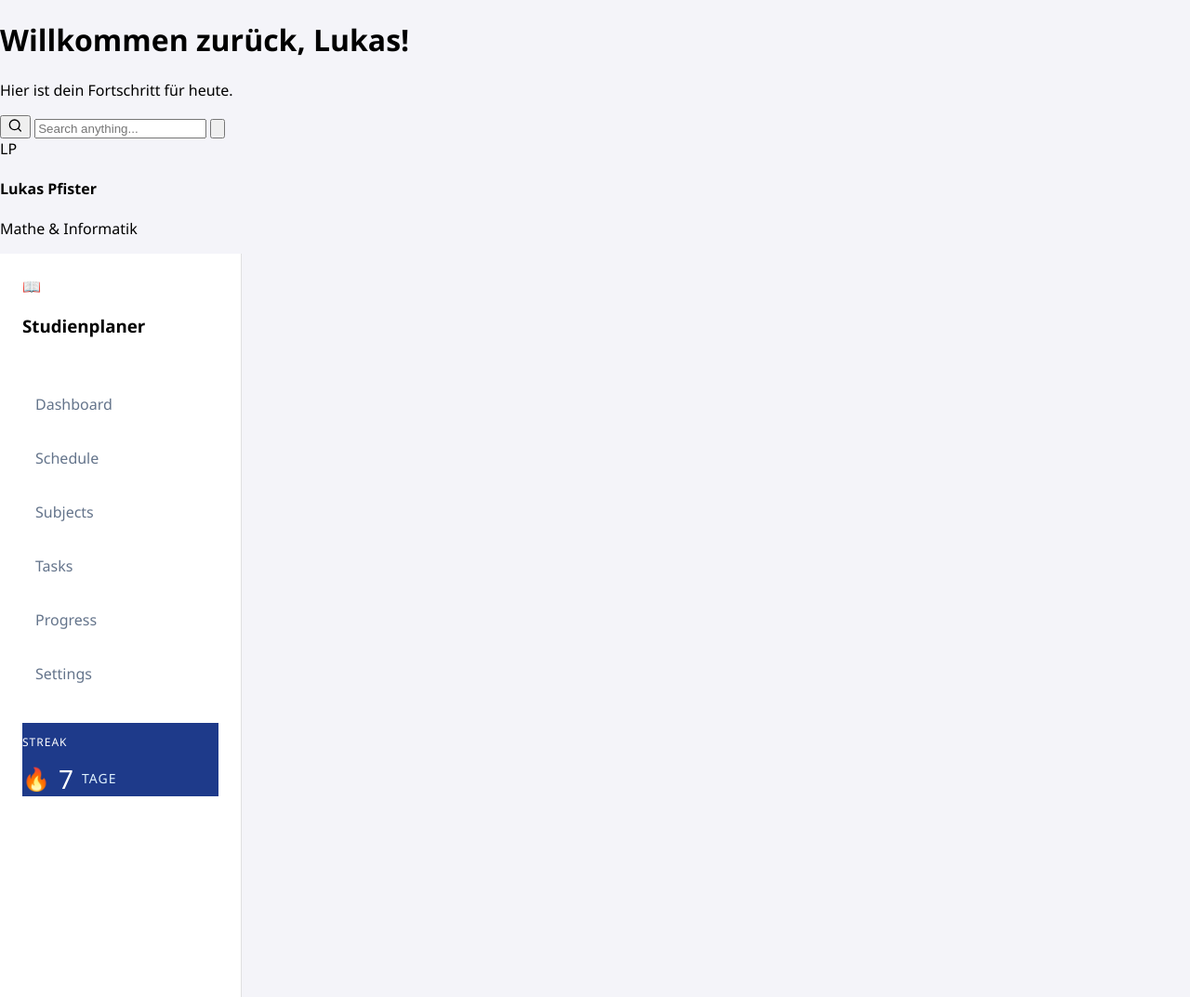
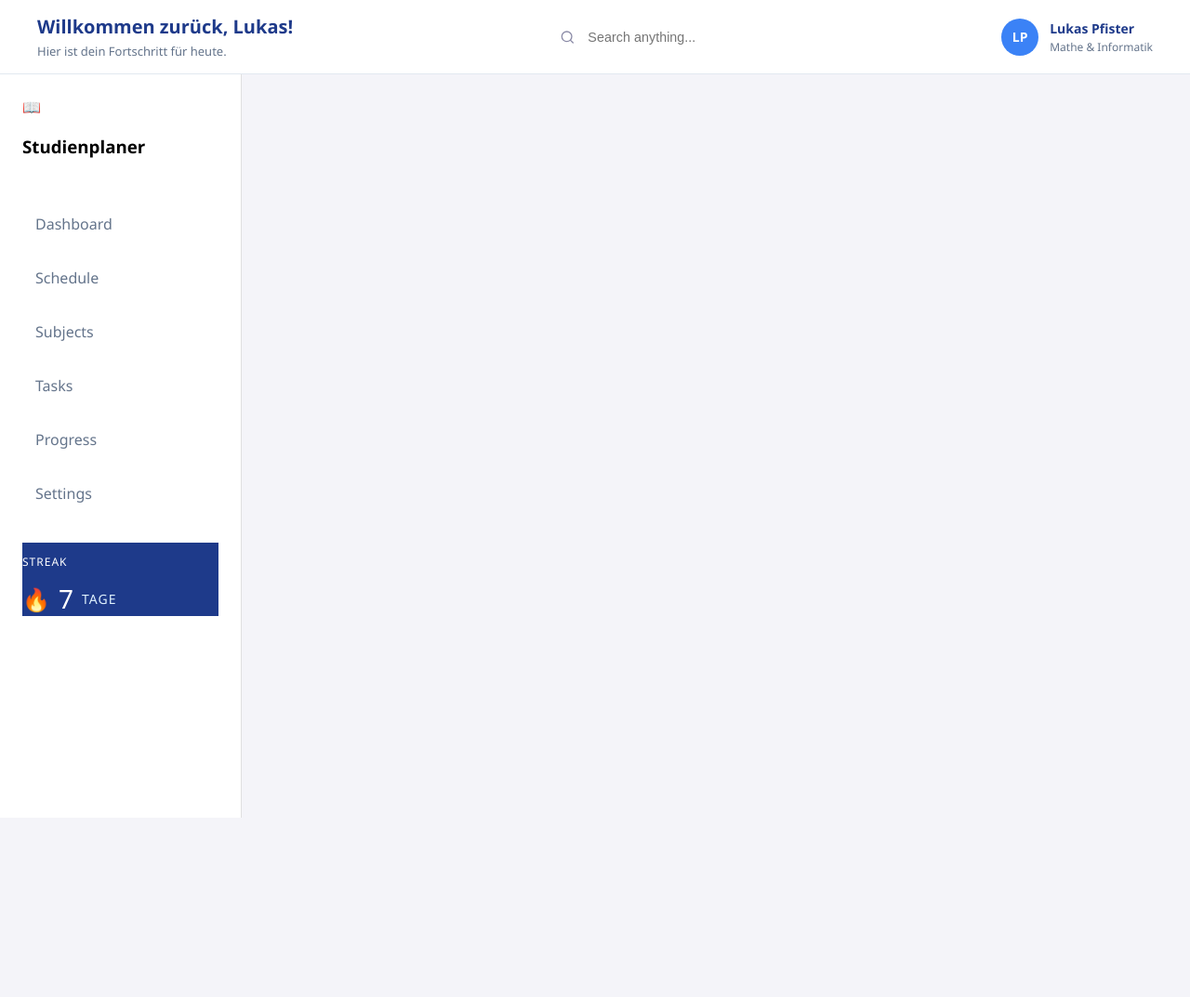
Before and after one commit to Nom471/studienplanner, a plain HTML site: page index.html in a window 1280 px wide. Shown: the whole page at 93% size. After the commit the page ends 880 px from the top, so only its background shows below. Drawn offline with Linux system fonts and the light colour scheme.

Commit message:
feat: add header component and search input styling to layout

```diff
--- a/style.css
+++ b/style.css
@@ -4,6 +4,64 @@ html, body {
     font-family: 'Segoe UI', sans-serif;
     background-color: #f4f4f9;
 }
+
+header {
+    width: 100%;
+    height: 80px; /* Ein klein wenig höher, damit alles Platz hat */
+    background-color: white;
+    border-bottom: 1px solid #e2e8f0;
+    display: flex;
+    justify-content: space-between;
+    align-items: center; /* Bringt Begrüßung, Suche und Profil auf eine Linie */
+    padding: 0 40px;
+    box-sizing: border-box;
+}
+
+.header-content h1 {
+    font-size: 20px;
+    font-weight: 700;
+    margin: 0;
+    color: #1e3a8a;
+}
+
+.header-content p {
+    font-size: 13px;
+    margin: 4px 0 0 0;
+    color: #64748b;
+}
+
+.header-profile {
+    display: flex;
+    align-items: center;
+    gap: 12px; /* Abstand zwischen Avatar-Kreis und Text */
+}
+
+/* Der Kreis für das Avatar */
+.profile-avatar {
+    width: 40px;
+    height: 40px;
+    background-color: #3b82f6; /* Ein schönes Blau aus dem Design */
+    color: white;
+    border-radius: 50%; /* Macht den Kasten kreisrund */
+    display: flex;
+    align-items: center;
+    justify-content: center;
+    font-weight: bold;
+    font-size: 14px;
+}
+
+.profile-name h4 {
+    font-size: 14px;
+    margin: 0;
+    color: #1e3a8a;
+}
+
+.profile-name p {
+    font-size: 12px;
+    margin: 2px 0 0 0;
+    color: #64748b;
+}
+
 
 aside {
     width: 260px;
@@ -71,3 +129,85 @@ aside {
     font-size: 14px;
     color: #e0f2fe;
 }
+
+/* removing default style of button */
+
+.form button {
+  border: none;
+  background: none;
+  color: #8b8ba7;
+}
+/* styling of whole input container */
+.form {
+  --timing: 0.3s;
+  --width-of-input: 200px;
+  --height-of-input: 40px;
+  --border-height: 2px;
+  --input-bg: #fff;
+  --border-color: #2f2ee9;
+  --border-radius: 30px;
+  --after-border-radius: 1px;
+  position: relative;
+  width: var(--width-of-input);
+  height: var(--height-of-input);
+  display: flex;
+  align-items: center;
+  padding-inline: 0.8em;
+  border-radius: var(--border-radius);
+  transition: border-radius 0.5s ease;
+  background: var(--input-bg,#fff);
+}
+/* styling of Input */
+.input {
+  font-size: 0.9rem;
+  background-color: transparent;
+  width: 100%;
+  height: 100%;
+  padding-inline: 0.5em;
+  padding-block: 0.7em;
+  border: none;
+}
+/* styling of animated border */
+.form:before {
+  content: "";
+  position: absolute;
+  background: var(--border-color);
+  transform: scaleX(0);
+  transform-origin: center;
+  width: 100%;
+  height: var(--border-height);
+  left: 0;
+  bottom: 0;
+  border-radius: 1px;
+  transition: transform var(--timing) ease;
+}
+/* Hover on Input */
+.form:focus-within {
+  border-radius: var(--after-border-radius);
+}
+
+input:focus {
+  outline: none;
+}
+/* here is code of animated border */
+.form:focus-within:before {
+  transform: scale(1);
+}
+/* styling of close button */
+/* == you can click the close button to remove text == */
+.reset {
+  border: none;
+  background: none;
+  opacity: 0;
+  visibility: hidden;
+}
+/* close button shown when typing */
+input:not(:placeholder-shown) ~ .reset {
+  opacity: 1;
+  visibility: visible;
+}
+/* sizing svg icons */
+.form svg {
+  width: 17px;
+  margin-top: 3px;
+}
```
